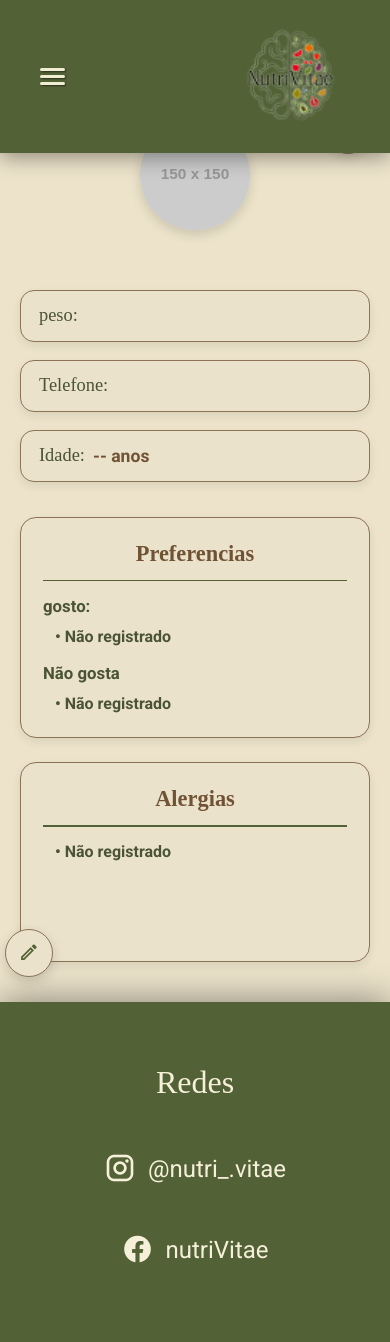
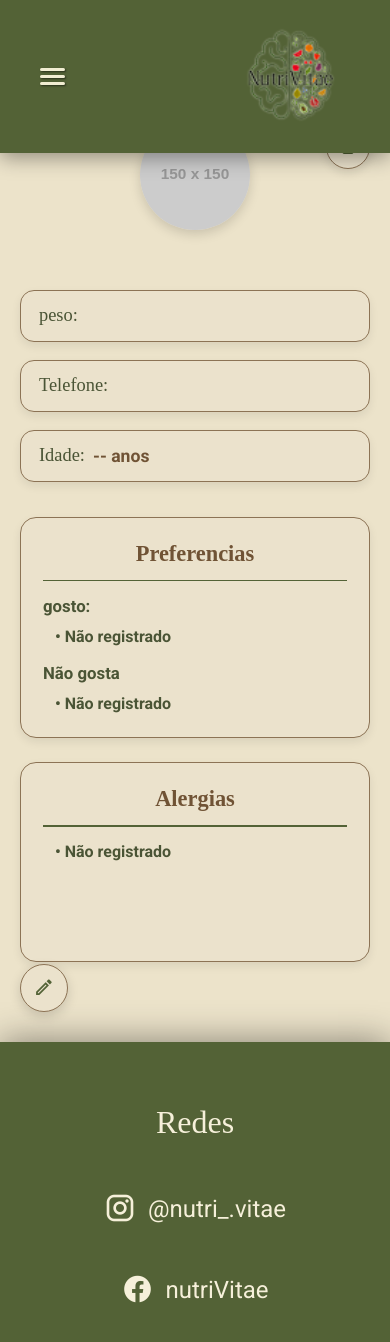
Before and after one commit to nutriVitae-hack2026/nutriVitae, a Vue app: page /perfil in a window 390 px wide. Shown: the top 1342 px of the page. Built offline with nearby package versions, Linux system fonts and the light colour scheme; a web font is replaced by a local one.

Commit message:
feat - posicionando botao de editar e deleter o perfil

```diff
--- a/src/components/LoginUsuario/PerfilView.vue
+++ b/src/components/LoginUsuario/PerfilView.vue
@@ -8,7 +8,6 @@
     />
 
     <div v-else class="perfil-content">
-      <!-- Botão Excluir no canto superior direito -->
       <button
         class="delete-icon-btn"
         title="Excluir Perfil"
@@ -17,7 +16,6 @@
         <i class="mdi mdi-delete-outline"></i>
       </button>
 
-      <!-- Cabeçalho com Foto e Nome -->
       <div class="profile-header">
         <div class="avatar-wrapper">
           <img :src="usuario.foto || 'https://via.placeholder.com/150'" :alt="usuario.nome" class="avatar-img" />
@@ -25,7 +23,6 @@
         <h1 class="user-name">{{ usuario.nome }}</h1>
       </div>
 
-      <!-- Campos de Informações -->
       <div class="info-grid">
         <div class="info-box input-pill">
           <span class="label-text">peso:</span>
@@ -41,9 +38,7 @@
         </div>
       </div>
 
-      <!-- Cards de Preferências e Alergias -->
       <div class="cards-grid">
-        <!-- Card Preferências -->
         <div class="card-box light-card">
           <h3 class="card-title">Preferencias</h3>
           <hr class="card-divider" />
@@ -61,7 +56,6 @@
           </ul>
         </div>
 
-        <!-- Card Alergias -->
         <div class="card-box light-card">
           <h3 class="card-title">Alergias</h3>
           <hr class="card-divider" />
@@ -72,7 +66,6 @@
         </div>
       </div>
 
-      <!-- Botão Flutuante de Editar no canto inferior esquerdo -->
       <button
         class="floating-edit-btn"
         title="Editar Perfil"
@@ -117,7 +110,6 @@ const salvarAlteracoes = (novosDados) => {
   editando.value = false;
 };
 
-// Função para calcular idade a partir da data de nascimento
 const calcularIdade = (dataNasc) => {
   if (!dataNasc) return '--';
   const hoje = new Date();
@@ -135,7 +127,7 @@ const calcularIdade = (dataNasc) => {
 .perfil-container {
   width: 100%;
   max-width: 820px;
-  margin: 40px auto;
+  margin: 40px auto 80px auto;
   padding: 0 20px;
   box-sizing: border-box;
   position: relative;
@@ -147,10 +139,9 @@ const calcularIdade = (dataNasc) => {
   flex-direction: column;
 }
 
-/* Botão Lixeira */
 .delete-icon-btn {
   position: absolute;
-  top: 0;
+  top: 15px;
   right: 0;
   width: 44px;
   height: 44px;
@@ -171,7 +162,6 @@ const calcularIdade = (dataNasc) => {
   transform: scale(1.05);
 }
 
-/* Header do Perfil com Avatar e Nome */
 .profile-header {
   display: flex;
   align-items: center;
@@ -203,7 +193,6 @@ const calcularIdade = (dataNasc) => {
   margin: 0;
 }
 
-/* Grid de Informações Principais */
 .info-grid {
   display: grid;
   grid-template-columns: 1fr 1fr;
@@ -237,7 +226,6 @@ const calcularIdade = (dataNasc) => {
   font-weight: 600;
 }
 
-/* Cards Inferiores */
 .cards-grid {
   display: grid;
   grid-template-columns: 1fr 1fr;
@@ -294,11 +282,10 @@ li {
   margin-top: 10px;
 }
 
-/* Botão Lápis no canto inferior esquerdo */
 .floating-edit-btn {
   position: absolute;
-  bottom: -15px;
-  left: -15px;
+  bottom: -60px;
+  left: -60px;
   width: 48px;
   height: 48px;
   border-radius: 50%;
@@ -327,5 +314,10 @@ li {
     flex-direction: column;
     text-align: center;
   }
+
+  .floating-edit-btn {
+    bottom: -50px;
+    left: 0;
+  }
 }
 </style>
```
